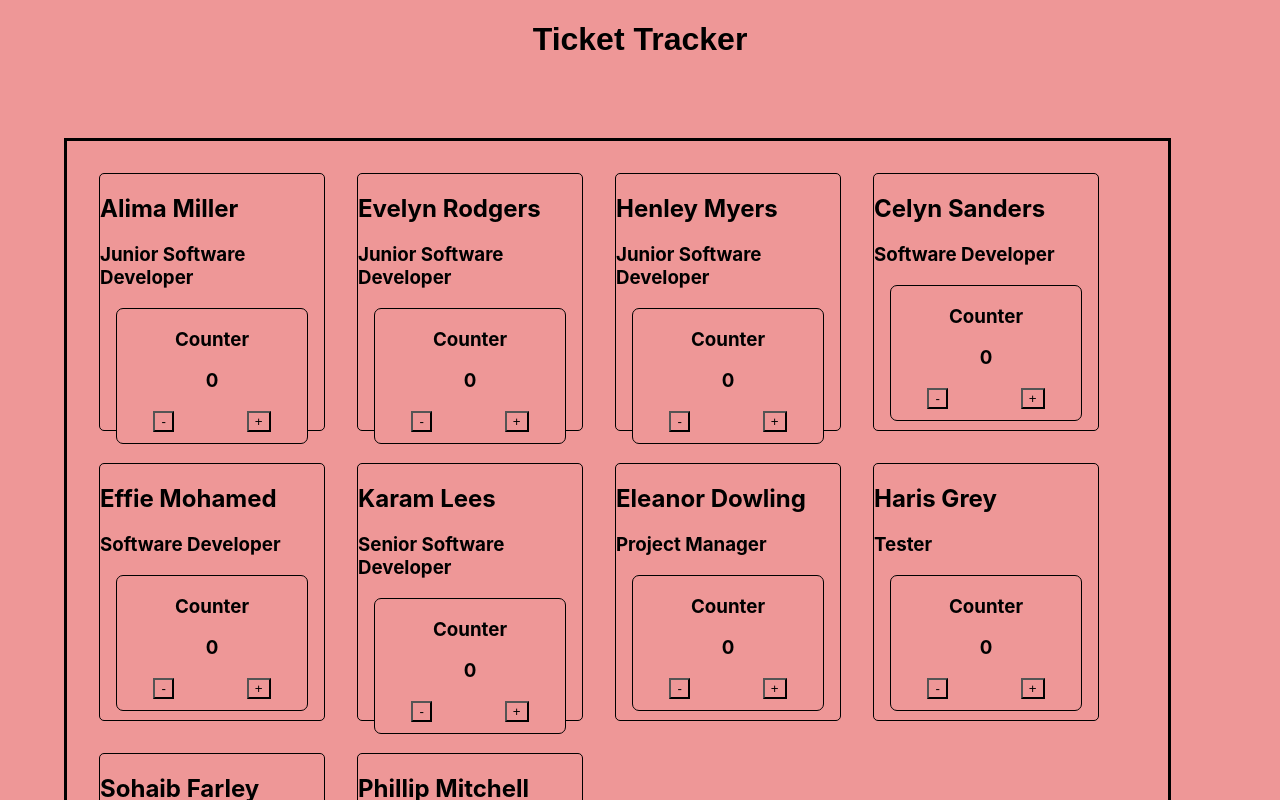
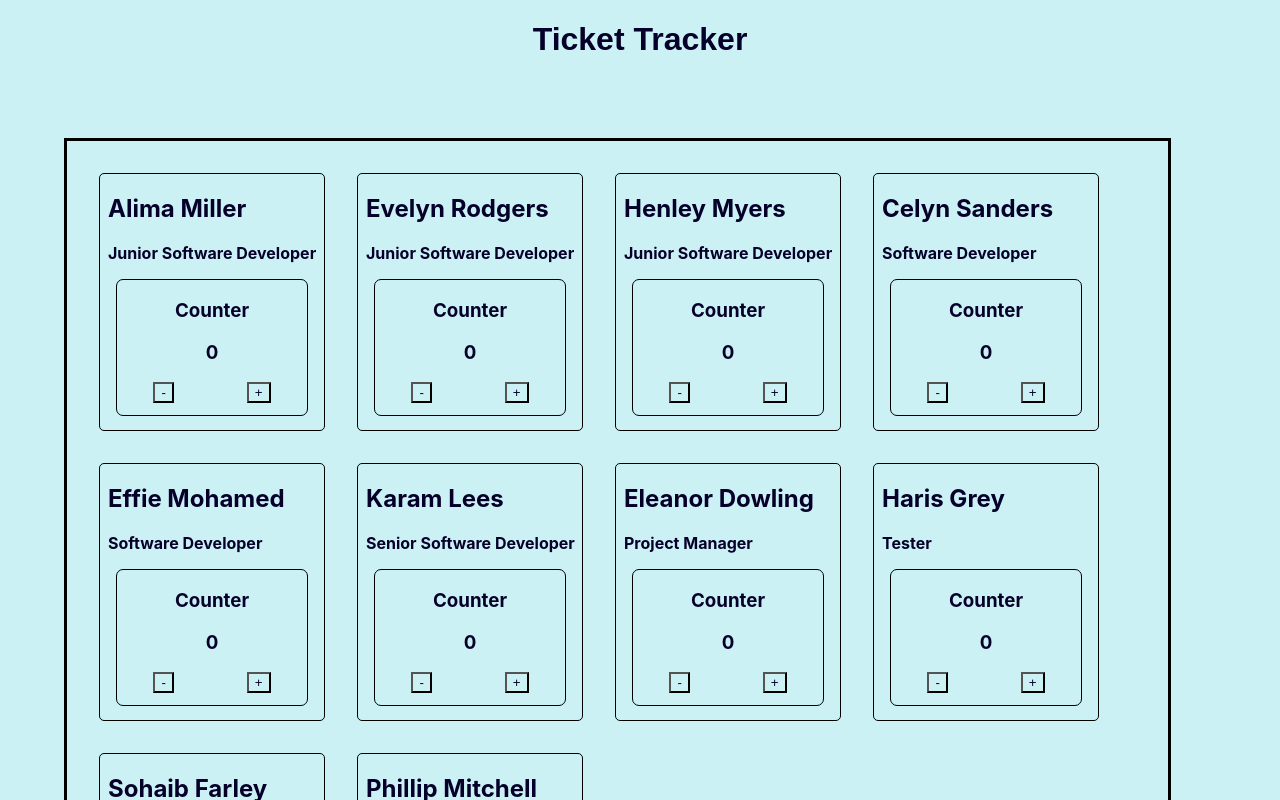
Before and after one commit to JTDjan/Ticket-Tracker, a React (Create React App) app: page / in a window 1280 px wide. Shown: the top 800 px of the page. Built offline with nearby package versions, Linux system fonts and the light colour scheme.

Commit message:
styling updates

```diff
--- a/src/App.scss
+++ b/src/App.scss
@@ -11,7 +11,8 @@
 
 }
 *{
-  background-color: rgb(238, 151, 151);
+  background-color: #CBF1F5;
+  color: #050029;
 }
 
 
--- a/src/Components/CardContainer/CardContainer.jsx
+++ b/src/Components/CardContainer/CardContainer.jsx
@@ -8,8 +8,8 @@ console.log(team);
 const CardContainer = () => {
   return <div className="cardContainer">
 
-  { team.map(member => {
-    return <EmployeeContainer name={member.name} role={member.role} />
+  { team.map((member, index) => {
+    return <EmployeeContainer key ={"member" + index} name={member.name} role={member.role} />
   })}
 
   </div>
--- a/src/Components/EmployeeContainer/EmployeeContainer.jsx
+++ b/src/Components/EmployeeContainer/EmployeeContainer.jsx
@@ -5,8 +5,8 @@ const EmployeeContainer = (props) => {
   const {name , role} = props
 return (
   <div className ="employeeContainer">
-    <h2>{name}</h2>
-    <h3>{role}</h3>
+    <h2 className ="employeeContainer__nameText">{name}</h2>
+    <h3 className ="employeeContainer__roleText" >{role}</h3>
 
     <div className="employeeContainer__Counter">
       <h3 className = "employeeContainer__counterTitle">Counter</h3>
--- a/src/Components/EmployeeContainer/EmployeeContainer.scss
+++ b/src/Components/EmployeeContainer/EmployeeContainer.scss
@@ -5,14 +5,23 @@
   height: 15rem;
   padding-bottom: 1rem;
 
-  &__Counter{
+  &__nameText {
+    padding-left: 0.5rem;
+  }
+
+  &__roleText {
+    font-size: 1rem;
+    padding-left: 0.5rem;
+  }
+
+  &__Counter {
     border: 1px solid black;
     border-radius: 7px;
     margin: 1rem;
     padding-bottom: 0.7rem;
   }
 
-  &__counterTitle{
+  &__counterTitle {
     text-align: center;
   }
 
```
